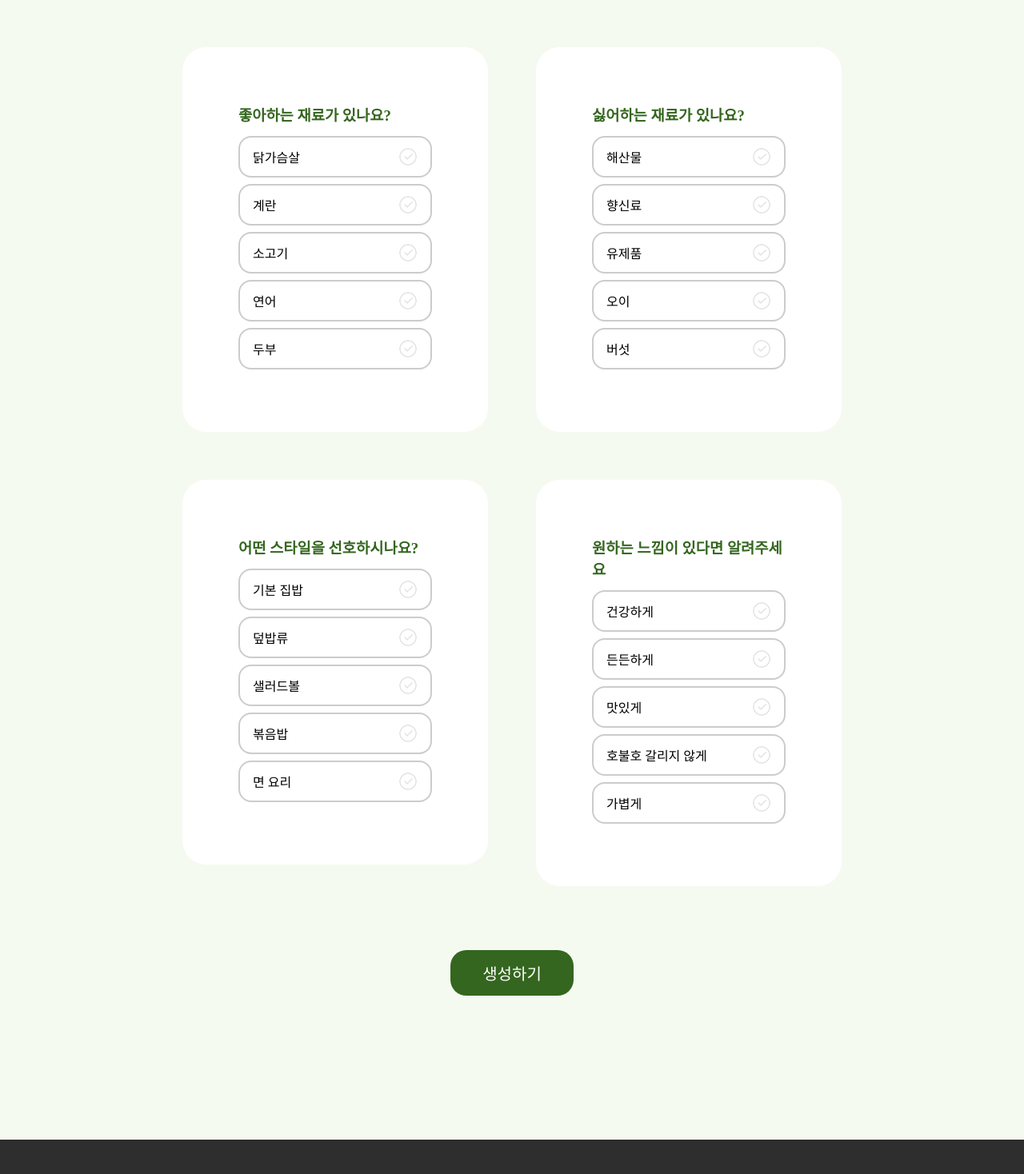
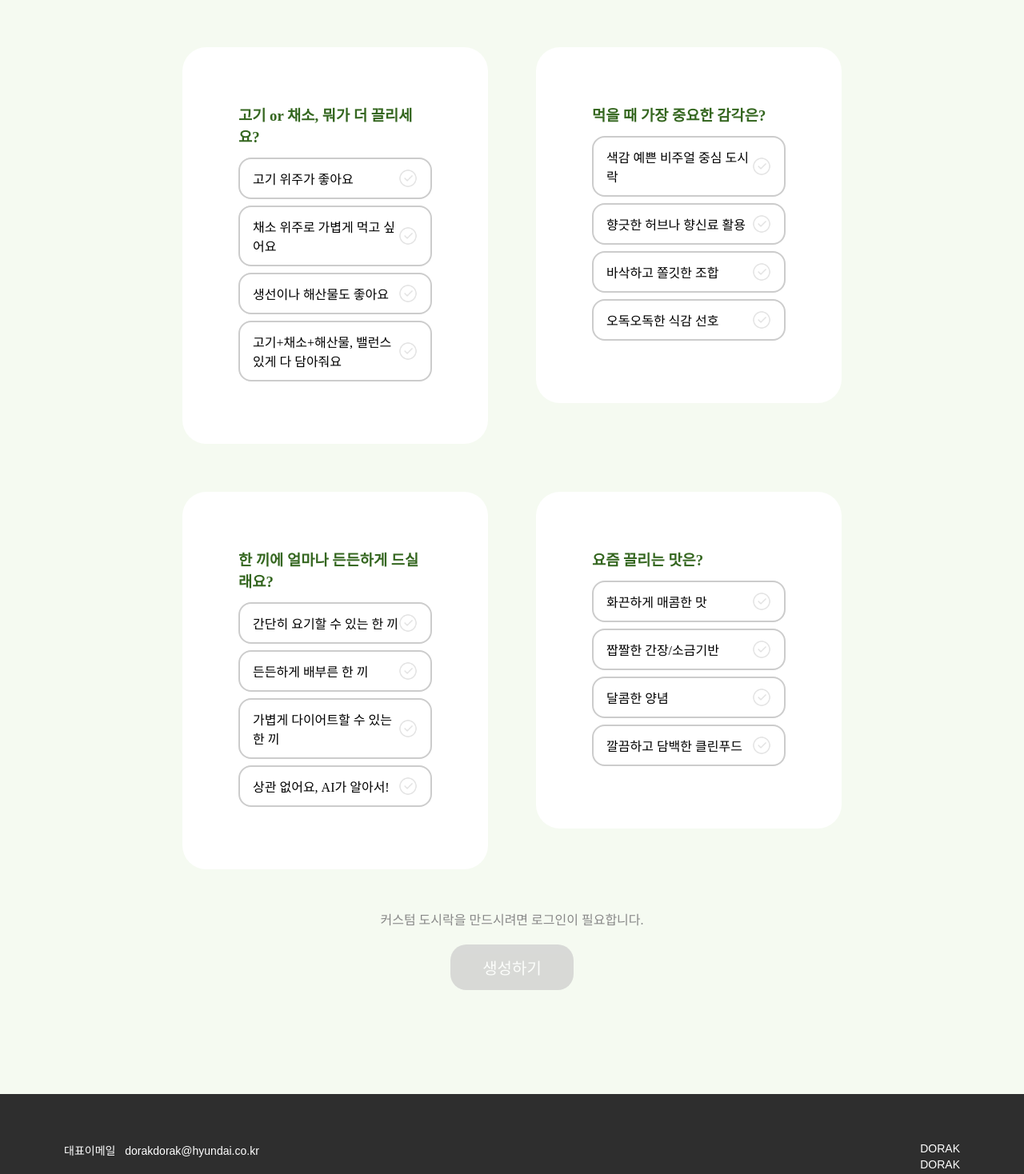
Before and after one commit to dorakdorak/dorakdorak-frontend, a React (Vite) app: page /custom-dosirak in a window 1280 px wide. Shown: the part 840-2308 px from the top of the page at 80% size. Built offline with nearby package versions, Linux system fonts and the light colour scheme; a web font is replaced by a local one.

Commit message:
[DESIGN] 커스텀 도시락 생성 질문 수정 (#49)

```diff
--- a/src/components/common/select/QuestionGrid.tsx
+++ b/src/components/common/select/QuestionGrid.tsx
@@ -4,12 +4,13 @@ import styles from "@/css/common/SelectableItem.module.css";
 import SectionHeader from "@/components/common/SectionHeader";
 import Button from "@/components/common/Button";
 import {
-  LIKED_INGREDIENT_OPTIONS,
-  DISLIKED_INGREDIENT_OPTIONS,
-  FOOD_STYLE_OPTIONS,
-  FOOD_PREFERENCE_OPTIONS,
+  MAIN_INGREDIENT_PREFERENCES,
+  SENSORY_PREFERENCES,
+  MEAL_PURPOSES,
+  FLAVOR_PREFERENCES,
 } from "@/constants/foodOptions";
 import { useNavigate } from "react-router-dom";
+import useAuthStore from "@/store/authStore";
 
 type Props = {
   liked: string;
@@ -34,29 +35,35 @@ export default function QuestionGrid({
 }: Props) {
   const boxes = [
     {
-      title: "좋아하는 재료가 있나요?",
-      options: LIKED_INGREDIENT_OPTIONS,
+      title: "고기 or 채소, 뭐가 더 끌리세요?",
+      options: MAIN_INGREDIENT_PREFERENCES.map((item) => ({
+        label: item,
+        value: item,
+      })),
       selectedValue: liked,
       onChange: setLiked,
       delay: 0,
     },
     {
-      title: "싫어하는 재료가 있나요?",
-      options: DISLIKED_INGREDIENT_OPTIONS,
+      title: "먹을 때 가장 중요한 감각은?",
+      options: SENSORY_PREFERENCES.map((item) => ({
+        label: item,
+        value: item,
+      })),
       selectedValue: disliked,
       onChange: setDisliked,
       delay: 0.2,
     },
     {
-      title: "어떤 스타일을 선호하시나요?",
-      options: FOOD_STYLE_OPTIONS,
+      title: "한 끼에 얼마나 든든하게 드실래요?",
+      options: MEAL_PURPOSES.map((item) => ({ label: item, value: item })),
       selectedValue: style,
       onChange: setStyle,
       delay: 0.4,
     },
     {
-      title: "원하는 느낌이 있다면 알려주세요",
-      options: FOOD_PREFERENCE_OPTIONS,
+      title: "요즘 끌리는 맛은?",
+      options: FLAVOR_PREFERENCES.map((item) => ({ label: item, value: item })),
       selectedValue: preference,
       onChange: setPreference,
       delay: 0.6,
@@ -64,6 +71,10 @@ export default function QuestionGrid({
   ];
 
   const navigate = useNavigate();
+
+  const { isLoggedIn } = useAuthStore();
+  const isFormComplete = liked && disliked && style && preference;
+  const canSubmit = isLoggedIn && isFormComplete;
 
   const handleSubmit = async () => {
     navigate("/custom-detail", {
@@ -114,7 +125,19 @@ export default function QuestionGrid({
         transition={{ duration: 0.8, delay: 0.4 }}
         viewport={{ once: true, amount: 0.4 }}
       >
-        <Button variant="secondary" size="lg" onClick={handleSubmit}>
+        {!isLoggedIn && (
+          <div
+            style={{ marginBottom: "12px", textAlign: "center", color: "#888" }}
+          >
+            커스텀 도시락을 만드시려면 로그인이 필요합니다.
+          </div>
+        )}
+        <Button
+          variant="secondary"
+          size="lg"
+          onClick={handleSubmit}
+          disabled={!canSubmit}
+        >
           생성하기
         </Button>
       </motion.div>
--- a/src/constants/foodOptions.ts
+++ b/src/constants/foodOptions.ts
@@ -1,43 +1,35 @@
-// 좋아하는 재료
-export const LIKED_INGREDIENTS = ["CHICKEN", "EGG", "BEEF", "SALMON"] as const;
-export type LikedIngredient = typeof LIKED_INGREDIENTS[number];
-export const LIKED_INGREDIENT_OPTIONS = [
-  { label: "닭가슴살", value: "CHICKEN" },
-  { label: "계란", value: "EGG" },
-  { label: "소고기", value: "BEEF" },
-  { label: "연어", value: "SALMON" },
-  { label: "두부", value: "TOFU" },
-];
+// 1. 선호 재료 유형
+export const MAIN_INGREDIENT_PREFERENCES = [
+  "고기 위주가 좋아요",
+  "채소 위주로 가볍게 먹고 싶어요",
+  "생선이나 해산물도 좋아요",
+  "고기+채소+해산물, 밸런스 있게 다 담아줘요",
+] as const;
+export type MainIngredientPreference = typeof MAIN_INGREDIENT_PREFERENCES[number];
 
-// 싫어하는 재료
-export const DISLIKED_INGREDIENTS = ["SEAFOOD", "SPICE", "DAIRY", "CUCUMBER"] as const;
-export type DislikedIngredient = typeof DISLIKED_INGREDIENTS[number];
-export const DISLIKED_INGREDIENT_OPTIONS = [
-  { label: "해산물", value: "SEAFOOD" },
-  { label: "향신료", value: "SPICE" },
-  { label: "유제품", value: "DAIRY" },
-  { label: "오이", value: "CUCUMBER" },
-  { label: "버섯", value: "MUSHROOM" },
-];
+// 2. 중요하게 생각하는 감각
+export const SENSORY_PREFERENCES = [
+  "색감 예쁜 비주얼 중심 도시락",
+  "향긋한 허브나 향신료 활용",
+  "바삭하고 쫄깃한 조합",
+  "오독오독한 식감 선호",
+] as const;
+export type SensoryPreference = typeof SENSORY_PREFERENCES[number];
 
-// 음식 스타일
-export const FOOD_STYLES = ["BASIC", "RICE_BOWL", "SALAD_BOWL", "FRIED_RICE"] as const;
-export type FoodStyle = typeof FOOD_STYLES[number];
-export const FOOD_STYLE_OPTIONS = [
-  { label: "기본 집밥", value: "BASIC" },
-  { label: "덮밥류", value: "RICE_BOWL" },
-  { label: "샐러드볼", value: "SALAD_BOWL" },
-  { label: "볶음밥", value: "FRIED_RICE" },
-  { label: "면 요리", value: "NOODLE" },
-];
+// 3. 식사 목적
+export const MEAL_PURPOSES = [
+  "간단히 요기할 수 있는 한 끼",
+  "든든하게 배부른 한 끼",
+  "가볍게 다이어트할 수 있는 한 끼",
+  "상관 없어요, AI가 알아서!",
+] as const;
+export type MealPurpose = typeof MEAL_PURPOSES[number];
 
-// 음식 느낌
-export const FOOD_PREFERENCES = ["HEALTHY", "HEARTY", "TASTY", "NEUTRAL"] as const;
-export type FoodPreference = typeof FOOD_PREFERENCES[number];
-export const FOOD_PREFERENCE_OPTIONS = [
-  { label: "건강하게", value: "HEALTHY" },
-  { label: "든든하게", value: "HEARTY" },
-  { label: "맛있게", value: "TASTY" },
-  { label: "호불호 갈리지 않게", value: "NEUTRAL" },
-  { label: "가볍게", value: "LIGHT" },
-];
+// 4. 맛 선호
+export const FLAVOR_PREFERENCES = [
+  "화끈하게 매콤한 맛",
+  "짭짤한 간장/소금기반",
+  "달콤한 양념",
+  "깔끔하고 담백한 클린푸드",
+] as const;
+export type FlavorPreference = typeof FLAVOR_PREFERENCES[number];
--- a/src/css/common/SelectableItem.module.css
+++ b/src/css/common/SelectableItem.module.css
@@ -55,8 +55,10 @@
 
 .btnWrapper {
   display: flex;
-  justify-content: center;
-  padding: 50px 0;
+  margin-top: 20px;
+  flex-direction: column;
+  align-items: center;
+  gap: 8px;
 }
 
 .title {
```
